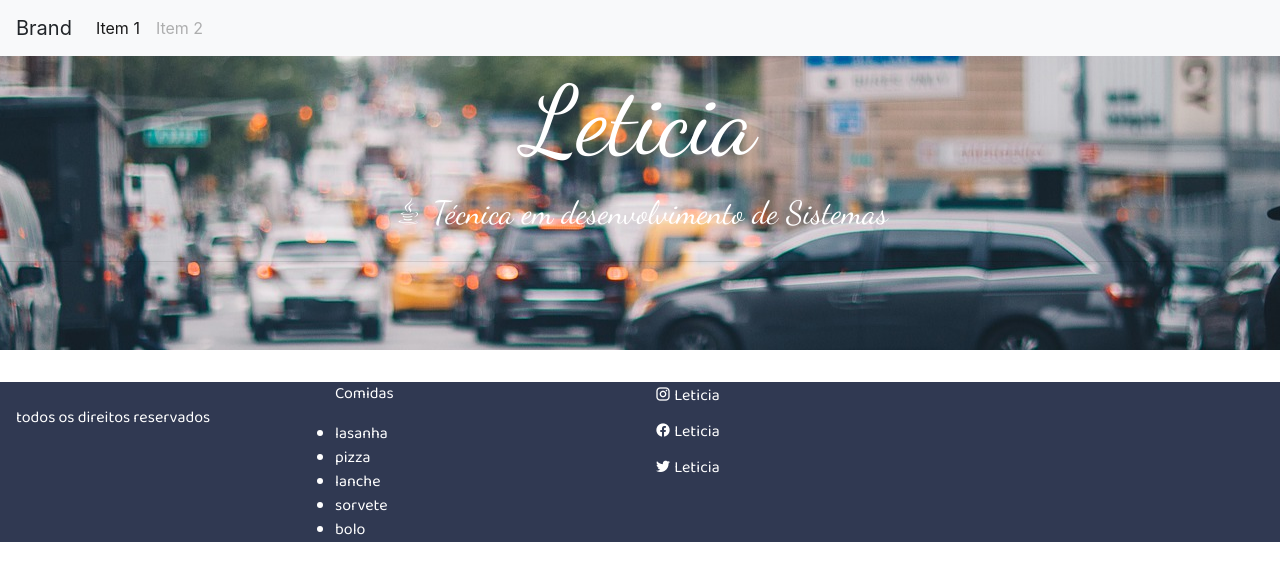
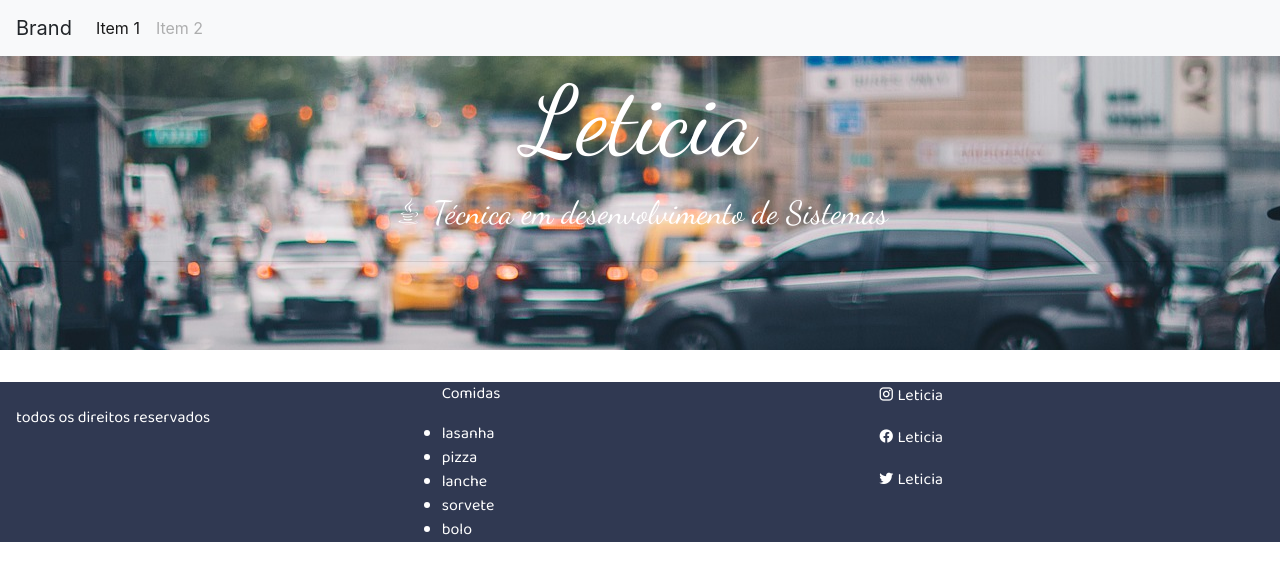
Before and after one commit to leticianb/cake, a plain HTML site: page index.html in a window 1280 px wide. Drawn offline with Linux system fonts and the light colour scheme.

Commit message:
commit  aula5

```diff
--- a/index.html
+++ b/index.html
@@ -42,11 +42,11 @@
     </div>
     <div class="container-fluid fundo">
         <div class="row">
-            <div class="col-3 t3 pt-4 pl-3">
+            <div class="col-4 t3 pt-4 pl-3">
                 <p>todos os direitos reservados</p>
 
             </div>
-            <div class="col-3 t3">
+            <div class="col-4 t3">
                 <p>Comidas</p>
                 <ul>
                     <li>lasanha</li>
@@ -56,7 +56,7 @@
                     <li>bolo</li>
                 </ul>
             </div>
-            <div class="col-3 t3">
+            <div class="col-4 t3">
                 <p class=" margem">
                     <i class="mdi mdi-instagram"></i> Leticia
                 </p>
--- a/oi.css
+++ b/oi.css
@@ -37,7 +37,7 @@
 }
 
 .margem {
-    margin-bottom: 10px;
+    margin-left: 10px;
 }
 
 .t3 {
```
